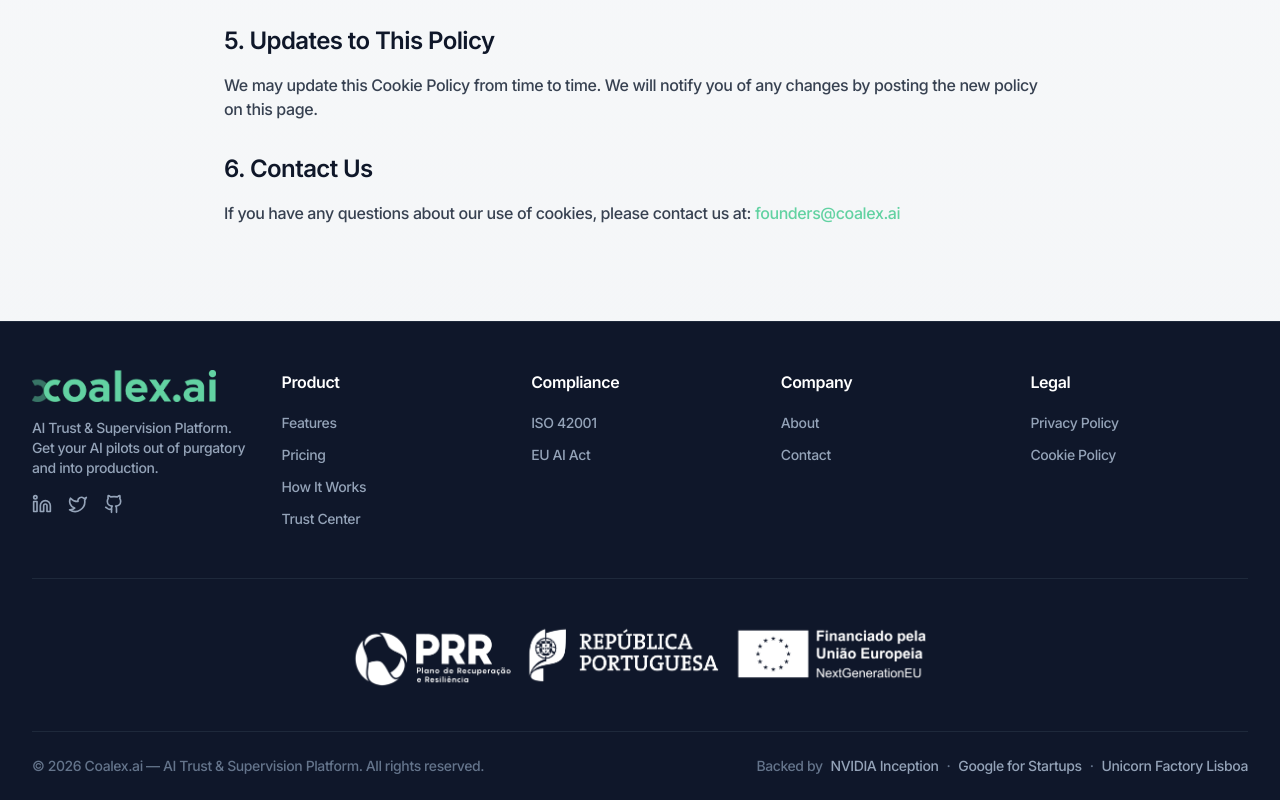
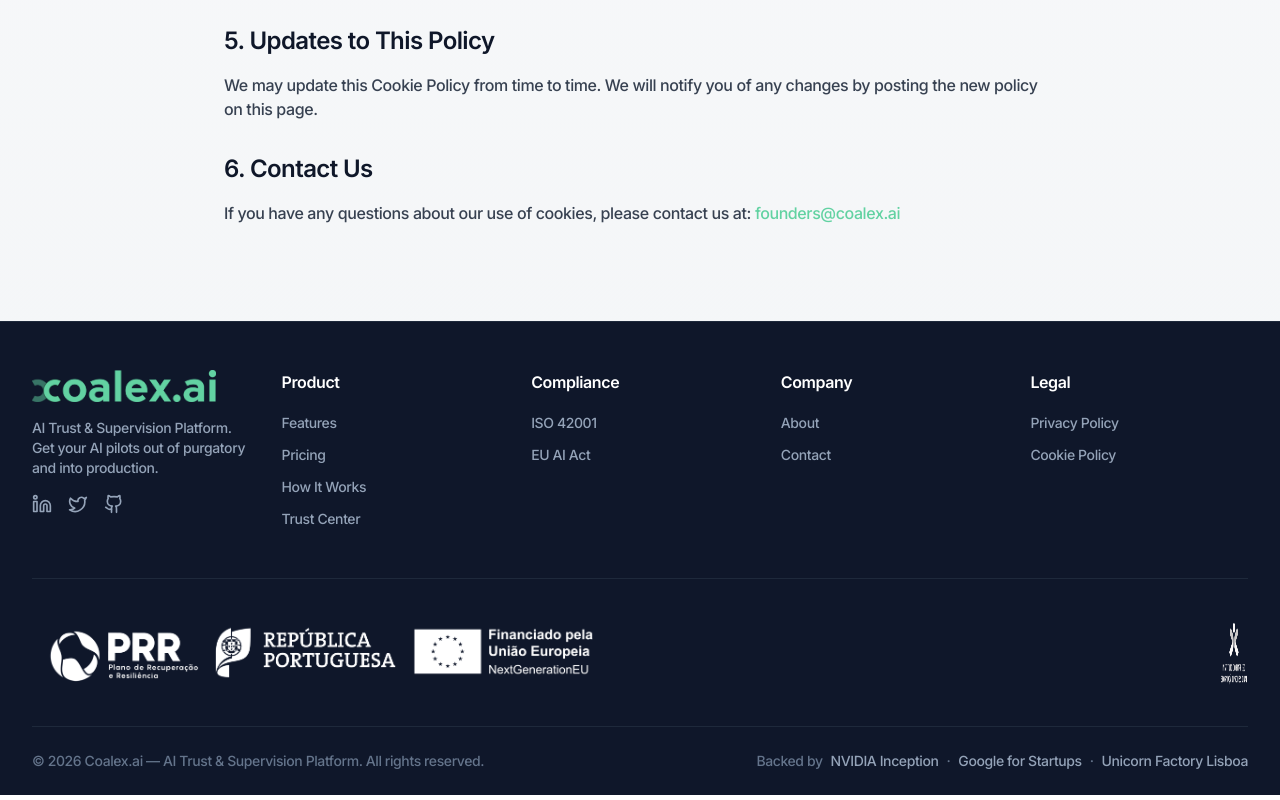
Before and after one commit to carlosmlribeiro/coalex-ai-site, a React (Vite) app: page /cookie-policy in a window 1280 px wide. Shown: the part 807-1607 px from the top of the page. Built offline with nearby package versions, Linux system fonts and the light colour scheme.

Commit message:
Add IEFP logo to footer alongside PRR banner
Co-Authored-By: Claude Opus 4.6 <noreply@anthropic.com>

```diff
--- a/src/components/Footer.tsx
+++ b/src/components/Footer.tsx
@@ -144,6 +144,7 @@ const Footer = () => {
 
         {/* PRR Banner */}
         <div className="py-8 border-t border-slate-800">
+          <div className="flex items-center justify-center gap-8">
             <a
               href="/prr/23203FichadeProjeto.pdf"
               target="_blank"
@@ -153,9 +154,22 @@ const Footer = () => {
               <img
                 src="/prr/BARRA_LOGOS-02.png"
                 alt="PRR - Plano de Recuperação e Resiliência"
-              className="max-w-[50%] h-auto mx-auto"
+                className="max-w-[50%] h-auto"
               />
             </a>
+            <a
+              href="/iefp/1_AC_Cartaz%20Entidades_DR%20Norte%2C%20Centro%2C%20Lisboa%2C%20Alentejo_2030.pdf"
+              target="_blank"
+              rel="noopener noreferrer"
+              className="block hover:opacity-80 transition-opacity"
+            >
+              <img
+                src="/iefp/IEFP_Logo_Branco.png"
+                alt="IEFP - Instituto do Emprego e Formação Profissional"
+                className="h-16"
+              />
+            </a>
+          </div>
         </div>
 
         {/* Bottom Bar */}
```
Also changed, not shown: public/iefp/IEFP_Logo_Branco.png (added), 1 other file (tests, documents, lock files or other folders). Lines whose indentation alone changed are shown as unchanged.
